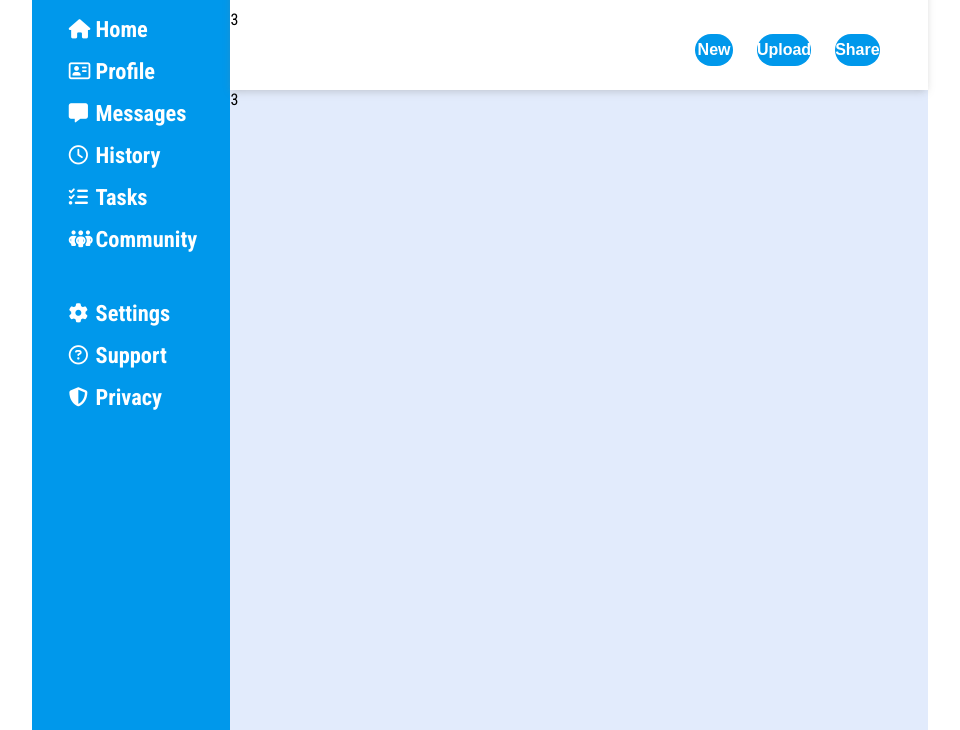
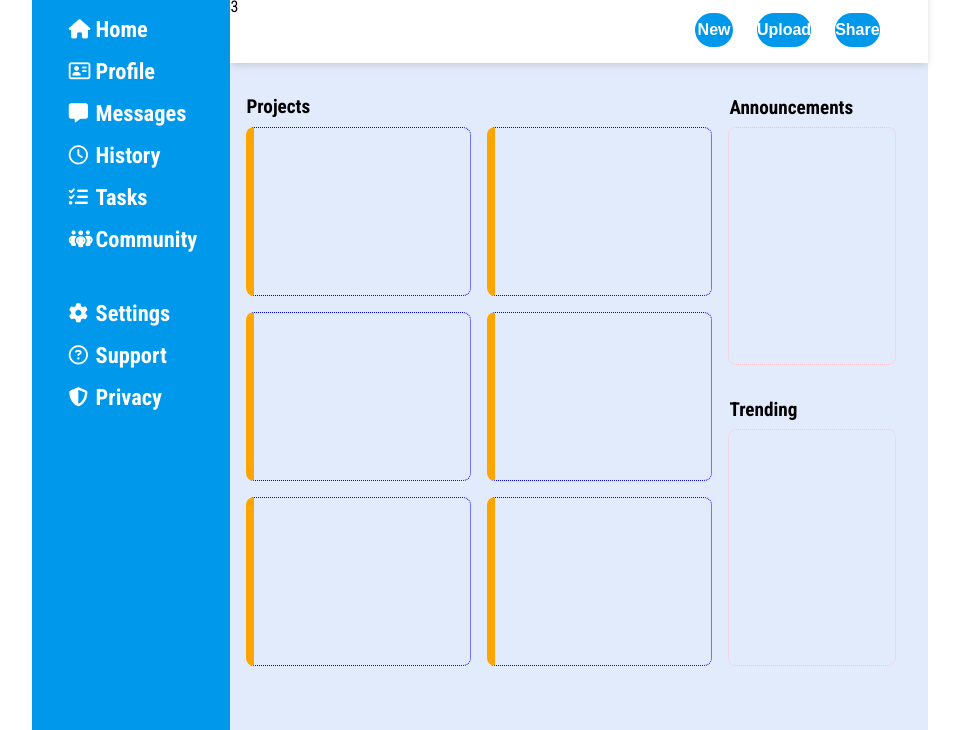
Before and after one commit to HeD96/admin_dashboard, a plain HTML site: page index.html in a window 1280 px wide. Shown: the part 70-800 px from the top of the page, without its empty margins (154-1114 px from the left). Drawn offline with Linux system fonts and the light colour scheme.

Commit message:
added main content layout

```diff
--- a/index.html
+++ b/index.html
@@ -53,7 +53,20 @@
 
 
         </div>
-        <div class="main_content">3</div>
+        <div class="main_content">
+            <div class="projects">
+                <div class="card"></div>
+                <div class="card"></div>
+                <div class="card"></div>
+                <div class="card"></div>
+                <div class="card"></div>
+                <div class="card"></div>
+            </div>
+            <div class="announcements">
+                <div class="announcement_card"></div>
+                <div class="trending_card"></div>
+            </div>
+        </div>
     </div>
 </body>
 </html>
--- a/styles.css
+++ b/styles.css
@@ -26,7 +26,7 @@ body {
 
     display: grid;
     grid-template-columns: 1fr 4fr;
-    grid-template-rows: 1fr 4fr;
+    grid-template-rows: 1fr 5fr;
 }
 
 .wrapper div {
@@ -88,12 +88,6 @@ h1 i {
     top: 1.9%;
 }
 
-/* main content */
-
-.main_content {
-    background-color: #e2ebfc;
-}
-
 /* header */
 
 .header {
@@ -143,7 +137,7 @@ h1 i {
 
 .button_area button {
     flex: 1;
-    height: 40%;
+    height: 50%;
     background-color: #0098eb;
     border-style: none;
     border-radius: 1.2rem;
@@ -171,3 +165,83 @@ h1 i {
     left: 15%;
     top: 40%;
 }
+
+/* main content */
+
+.main_content {
+    background-color: #e2ebfc;
+
+    display: grid;
+    grid-template-columns: 2.5fr 1fr;
+}
+
+.projects {
+    position: relative;
+    display: grid;
+    grid-template-columns: 1fr 1fr;
+    grid-template-rows: 1fr 1fr 1fr;
+    gap: 1rem;
+
+    padding: 4rem 1rem;
+}
+
+.card {
+    border: 1px dotted blue;
+    border-left: 8px solid orange;
+}
+
+.projects::before {
+    position: absolute;
+    content: "Projects";
+    left: 1rem;
+    top: 2rem;
+
+    font-size: 1.2rem;
+    font-weight: bold;
+}
+
+.announcements {
+    display: grid;
+    grid-template-rows: 1fr 1fr;
+    gap: 4rem;
+
+    padding-top: 4rem;
+    padding-bottom: 4rem;
+    padding-right: 2rem;
+}
+
+.announcements div {
+    border: 1px dotted pink;
+}
+
+.card, .announcements div {
+    border-radius: 0.5rem;
+}
+
+.announcement_card {
+    position: relative;
+}
+
+.announcement_card::before {
+    position: absolute;
+    content: "Announcements";
+
+    font-size: 1.2rem;
+    font-weight: bold;
+
+    top: -2rem;
+}
+
+.trending_card {
+    position: relative;
+}
+
+.trending_card::before {
+    position: absolute;
+    content: "Trending";
+
+    font-size: 1.2rem;
+    font-weight: bold;
+
+    top: -2rem;
+}
```
